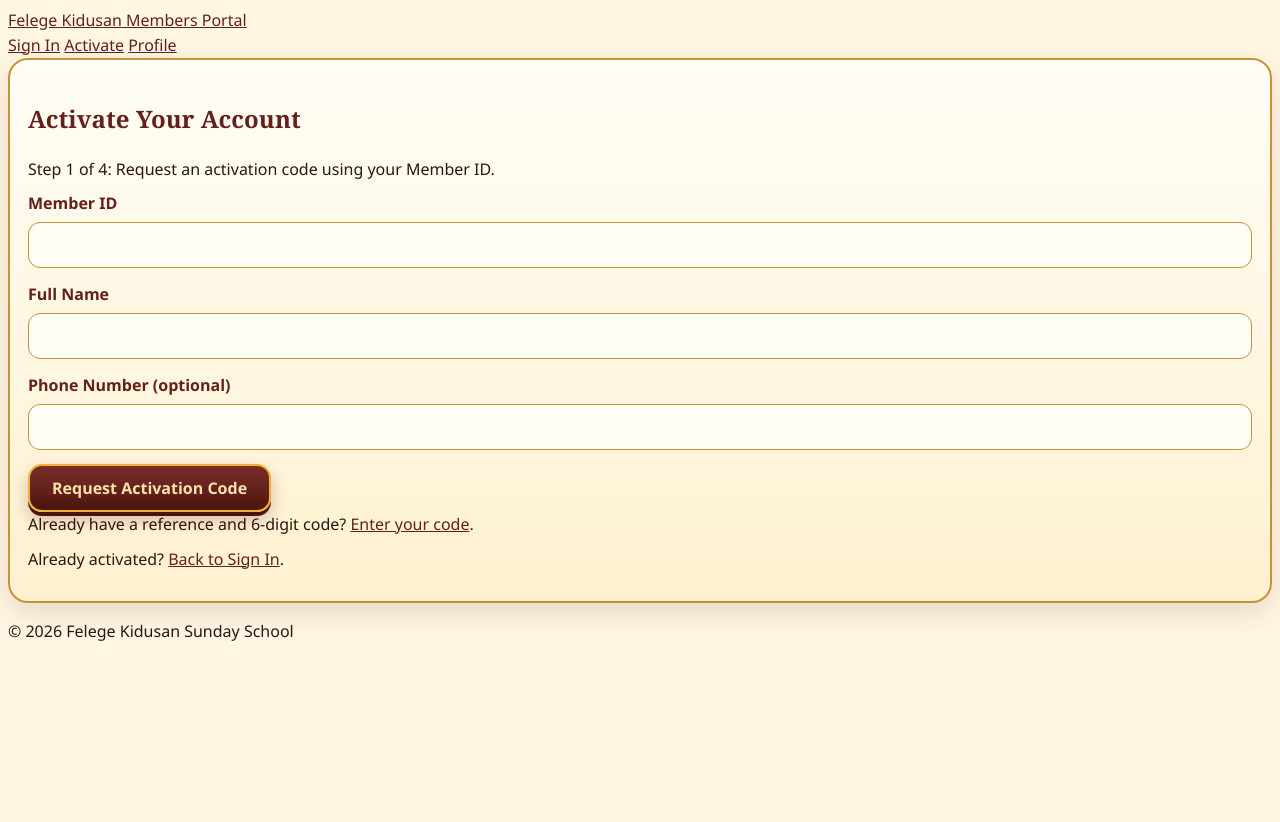
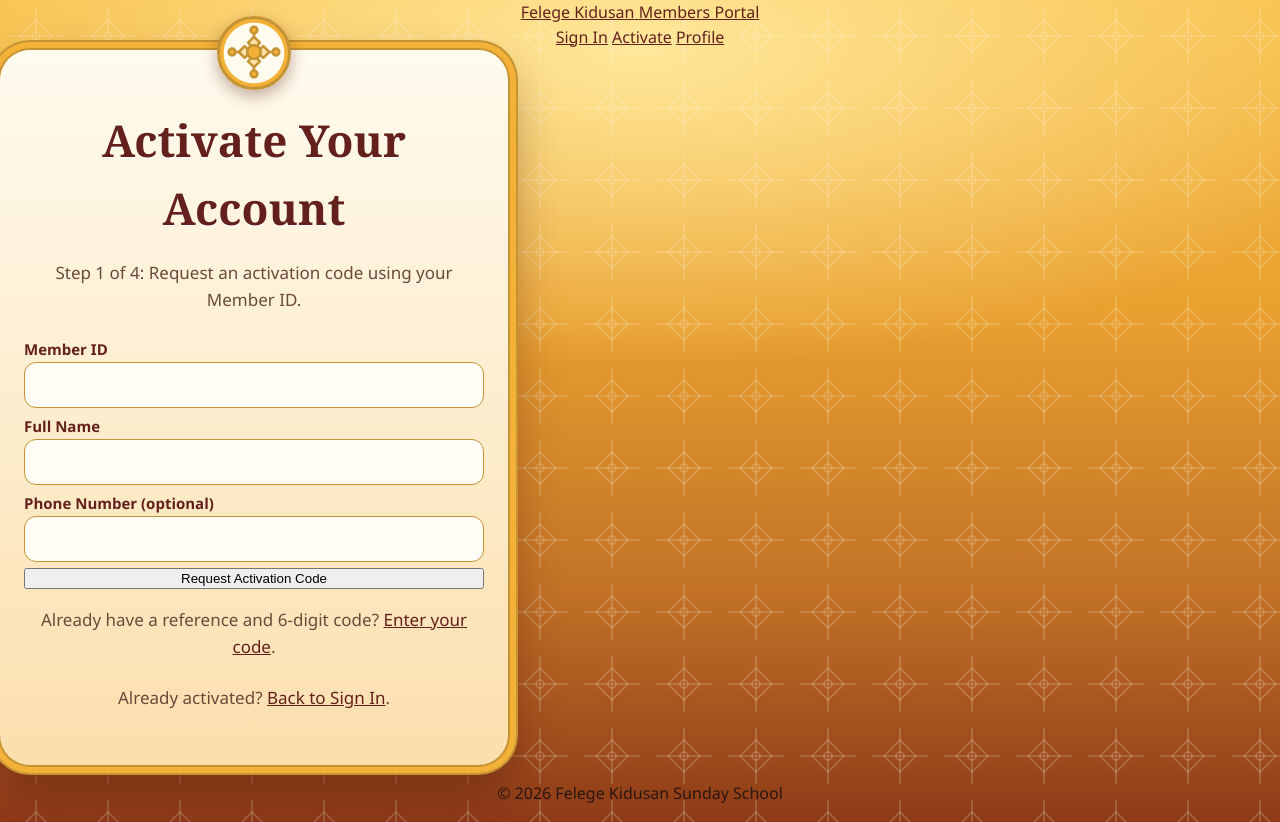
Before and after one commit to suraman21/ssms-member-app, a PHP site: page /activation in a window 1280 px wide. Before the commit the page ends 641 px from the top, so only its background shows below. Run offline with PHP 8.4, Linux system fonts and the light colour scheme.

Commit message:
Match prototype login.html UI/UX and preserve activation form inputs on error
Co-authored-by: arena-agent <297053741+arena-agent@users.noreply.github.com>

```diff
--- a/index.php
+++ b/index.php
@@ -84,6 +84,9 @@ try {
             $fullName = trim((string) ($_POST['full_name'] ?? ''));
             $phone = trim((string) ($_POST['phone'] ?? ''));
             $accountType = trim((string) ($_POST['account_type'] ?? 'member')) ?: 'member';
+            $viewData['memberCode'] = $memberCode;
+            $viewData['fullName'] = $fullName;
+            $viewData['phone'] = $phone;
 
             if ($memberCode === '' || $fullName === '') {
                 $viewData['step'] = 'request';
--- a/templates/layouts/base.php
+++ b/templates/layouts/base.php
@@ -9,6 +9,7 @@
  */
 $pageTitle = $title ?? 'Felege Kidusan — Members Portal';
 $currentRoute = $activeRoute ?? '';
+$isAuthPage = in_array($currentRoute, ['', '/', '/sign-in', '/activation'], true);
 ?>
 <!DOCTYPE html>
 <html lang="en">
@@ -16,10 +17,10 @@ $currentRoute = $activeRoute ?? '';
     <meta charset="UTF-8">
     <meta name="viewport" content="width=device-width, initial-scale=1.0">
     <title><?= $e($pageTitle) ?></title>
+    <link rel="stylesheet" href="/assets/css/style.css">
     <link rel="stylesheet" href="/assets/css/fk-theme.css">
-    <link rel="stylesheet" href="/assets/css/style.css">
 </head>
-<body class="fk-body">
+<body class="<?= $isAuthPage ? 'login-page' : 'fk-body' ?>">
     <header class="fk-header">
         <div class="fk-header-inner">
             <a href="/" class="fk-brand">
--- a/templates/pages/activation.php
+++ b/templates/pages/activation.php
@@ -21,8 +21,11 @@
  */
 $currentStep = $step ?? 'request';
 ?>
-<section class="fk-card fk-auth-card" aria-labelledby="activation-heading">
-    <h1 id="activation-heading" class="fk-card-title">Activate Your Account</h1>
+<div class="login-container">
+<section class="login-card" aria-labelledby="activation-heading">
+    <div class="login-header">
+        <h1 id="activation-heading" class="login-title">Activate Your Account</h1>
+    </div>
 
     <?php if (!empty($error)): ?>
         <div class="fk-alert fk-alert-error" role="alert"><?= $e($error) ?></div>
@@ -33,30 +36,28 @@ $currentStep = $step ?? 'request';
     <?php endif; ?>
 
     <?php if ($currentStep === 'request'): ?>
-        <p class="fk-card-subtitle">Step 1 of 4: Request an activation code using your Member ID.</p>
-        <form class="fk-form" method="post" action="/activation" novalidate>
+        <p class="login-subtitle">Step 1 of 4: Request an activation code using your Member ID.</p>
+        <form class="login-form" method="post" action="/activation" novalidate>
             <input type="hidden" name="csrf_token" value="<?= $e($csrfToken ?? '') ?>">
             <input type="hidden" name="step" value="request">
             <input type="hidden" name="account_type" value="member">
 
-            <div class="fk-field">
-                <label for="member_code" class="fk-label">Member ID</label>
-                <input id="member_code" name="member_code" type="text" class="fk-input" autocomplete="off" required>
+            <div class="form-group">
+                <label for="member_code" class="form-label">Member ID</label>
+                <input id="member_code" name="member_code" type="text" class="form-input" value="<?= $e($memberCode ?? '') ?>" autocomplete="off" required>
             </div>
 
-            <div class="fk-field">
-                <label for="full_name" class="fk-label">Full Name</label>
-                <input id="full_name" name="full_name" type="text" class="fk-input" autocomplete="name" required>
+            <div class="form-group">
+                <label for="full_name" class="form-label">Full Name</label>
+                <input id="full_name" name="full_name" type="text" class="form-input" value="<?= $e($fullName ?? '') ?>" autocomplete="name" required>
             </div>
 
-            <div class="fk-field">
-                <label for="phone" class="fk-label">Phone Number (optional)</label>
-                <input id="phone" name="phone" type="tel" class="fk-input" autocomplete="tel">
+            <div class="form-group">
+                <label for="phone" class="form-label">Phone Number (optional)</label>
+                <input id="phone" name="phone" type="tel" class="form-input" value="<?= $e($phone ?? '') ?>" autocomplete="tel">
             </div>
 
-            <div class="fk-actions">
-                <button type="submit" class="fk-btn fk-btn-primary">Request Activation Code</button>
-            </div>
+            <button type="submit" class="btn-primary">Request Activation Code</button>
         </form>
         <p class="fk-help-text">
             Already have a reference and 6-digit code? <a href="/activation?step=verify">Enter your code</a>.
@@ -211,3 +212,4 @@ $currentStep = $step ?? 'request';
         Already activated? <a href="/sign-in">Back to Sign In</a>.
     </p>
 </section>
+</div>
```
Also changed, not shown: templates/pages/sign-in.php (+16 -14 lines).
